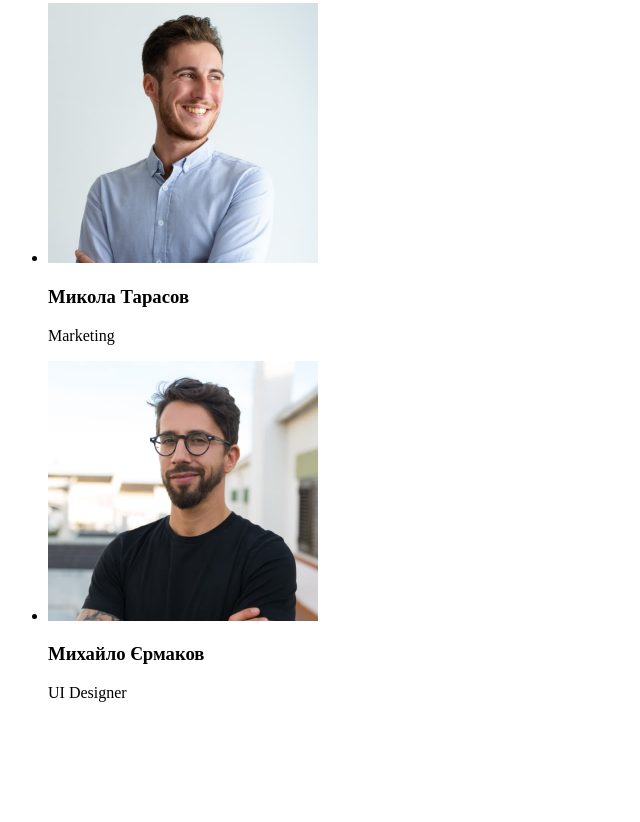
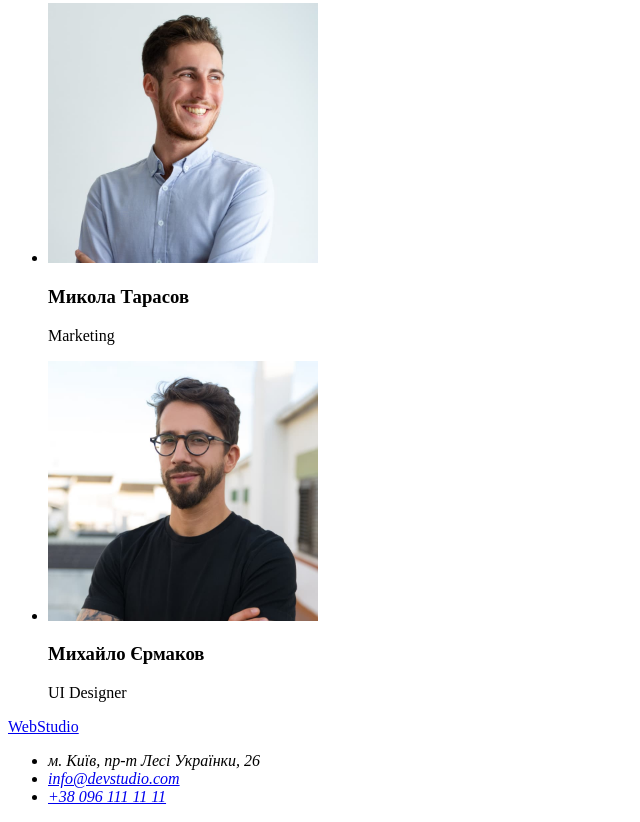
Before and after one commit to Minutestatic/goit-markup-hw-01, a plain HTML site: page index.html in a window 1280 px wide. Shown: the part 2333-3155 px from the top of the page, without its empty margins (0-640 px from the left). Before the commit the page ends 3051 px from the top, so only its background shows below. Drawn offline with Linux system fonts and the light colour scheme.

Commit message:
Добавляет footer

```diff
--- a/index.html
+++ b/index.html
@@ -94,6 +94,17 @@
           </li>
         </ul>
       </section>
+      <!-- Подвал -->
+      <footer>
+        <a href="/index.html">WebStudio</a>
+        <address>
+          <ul>
+            <li>м. Київ, пр-т Лесі Українки, 26</li>
+            <li><a href="mailto:info@devstudio.com">info@devstudio.com</a></li>
+            <li><a href="tel:+380961111111">+38 096 111 11 11</a></li>
+          </ul>
+        </address>
+      </footer>
     </main>
   </body>
 </html>
```
